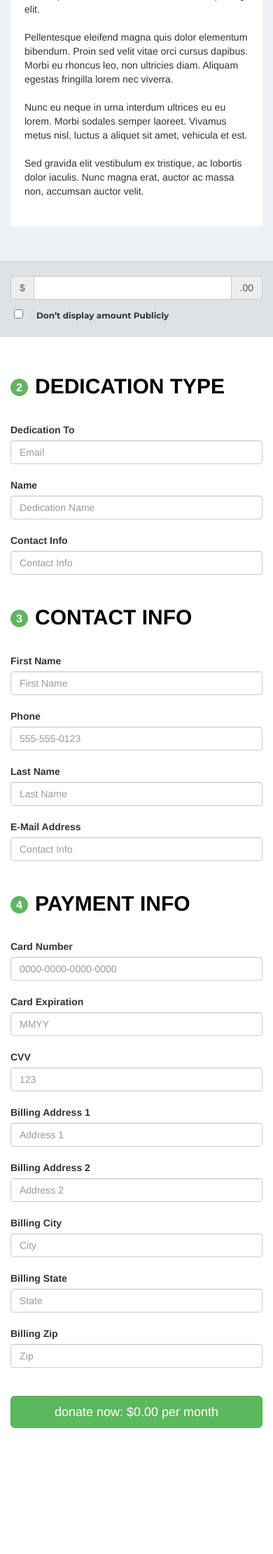
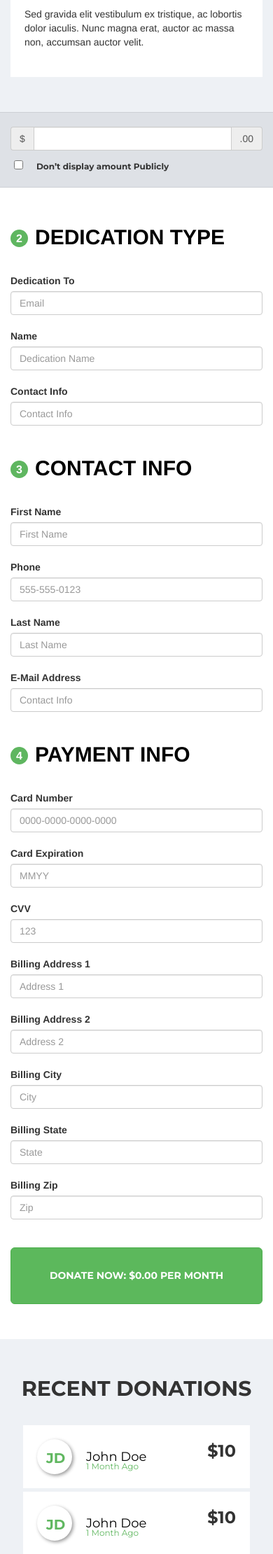
Before and after one commit to darrellweaverjr/donations, a PHP site: page / in a window 390 px wide. Shown: the part 2545-4765 px from the top of the page at 70% size. Before the commit the page ends 4585 px from the top, so only its background shows below. Run offline with PHP 8.4, Linux system fonts and the light colour scheme.

Commit message:
added mobile styles to page

```diff
--- a/css/app.css
+++ b/css/app.css
@@ -200,3 +200,149 @@ body{
 .dedication-sect{
   padding: 50px 0;
 }
+.btn-donation{
+  font-family: 'Montserrat', sans-serif;
+  font-weight: bold;
+  font-size: 30px;
+  text-transform: uppercase;
+  padding: 30px 0;
+}
+.recent-donations-sect{
+  background-color:#eef1f5;
+  padding: 50px 0;
+}
+.recent-donation-title{
+  font-family: 'Montserrat', sans-serif;
+  font-weight: bold;
+  font-size: 30px;
+  text-align: center;
+  text-transform: uppercase;
+  margin: 0 0 30px 0;
+}
+.recent-donators{
+  padding:20px;
+  background-color:#fff;
+  width: 60%;
+  margin: 5px auto;
+  overflow: auto;
+}
+.donators-initials{
+  border-radius: 60px;
+  box-shadow: 2px 2px 5px #999;
+  font-family: 'Montserrat', sans-serif;
+  font-weight: bold;
+  font-size: 20px;
+  text-align: center;
+  color:#60b760;
+  width:50px;
+  height:50px;
+  float: left;
+  padding: 13px;
+  margin: 0 10px 0 0;
+}
+.donator-name-date {
+  float: left;
+  font-family: 'Montserrat', sans-serif;
+  margin: 18px 0 0 10px;
+  line-height: 14px;
+}
+.donator-name{
+  font-size: 18px;
+  color:#000;
+}
+.recent-donation-date{
+  font-size: 12px;
+  color:#60b760;
+}
+.donation-amount{
+  float:right;
+  font-family: 'Montserrat', sans-serif;
+  font-weight: bold;
+  font-size: 24px;
+}
+.see-more-btn{
+  text-align: center;
+  padding: 10px 0;
+}
+.viewing-count{
+  text-align: center;
+  font-family: 'Montserrat', sans-serif;
+  font-size: 12px;
+  text-transform: uppercase;
+}
+.footer{
+  background-color:#383838;
+  text-transform: uppercase;
+  color:#fff;
+  padding: 60px 0;
+  font-family: 'Montserrat', sans-serif;
+  font-size: 12px;
+  text-align: center;
+}
+@media (max-width: 767px) {
+  .recent-donators{
+    padding:20px;
+    background-color:#fff;
+    width: 90%;
+    margin: 5px auto;
+    overflow: auto;
+  }
+  .donation-label-amount {
+    width: 29%;
+  }
+  .goal-raised {
+    width: 60%;
+    min-height: 130px;
+  }
+  .your-support-label {
+    background-color: #5fb660;
+    width: 35%;
+    font-size: 16px;
+    line-height: 18px;
+    min-height: 130px;
+  }
+  .raised-money-label-amount {
+    text-align: right;
+    font-size: 12px;
+  }
+  .raised-money-label {
+    text-align: left;
+    font-size: 12px;
+  }
+  .progress-amount {
+    font-size: 24px;
+  }
+}
+@media (max-width: 480px) {
+  .donation-radio {
+    padding: 5px;
+  }
+  .donation-label-amount {
+    width: 30%;
+    font-size: 12px;
+  }
+  .btn-donation {
+    font-size: 14px;
+  }
+  .donation-label {
+    font-size: 12px;
+    font-weight: bold;
+    text-transform: uppercase;
+    float: right;
+    width: 50%;
+  }
+  .your-support-label {
+    background-color: #5fb660;
+    width: 35%;
+    font-size: 10px;
+    line-height: 12px;
+    min-height: 130px;
+  }
+  #donation-info {
+    padding: 0 0 40px;
+    font-family: 'Montserrat', sans-serif;
+  }
+  .your-support-sect{
+    display: none;
+  }
+}
--- a/index.html
+++ b/index.html
@@ -14,10 +14,10 @@
         <div class="nav">
           <div class="container">
             <div class="row">
-              <div class="col-sm-6">
+              <div class="col-xs-4">
                 <img src="images/logo.jpg" alt="default logo">
               </div>
-              <div class="col-sm-6">
+              <div class="col-xs-8">
                 <div class="donation-amounts">
                   <div class="donations-sect">
                     <div class="donation-label-amount">$1234.56</div>
@@ -286,43 +286,43 @@
               <div class="row dedication-inputs">
                 <div class="col-md-3 dedication-input-col">
                   <label for="inputEmail3" class="control-label">Card Number</label>
-                  <input type="text" class="form-control" placeholder="0000-0000-0000-0000">
+                  <input type="text" class="form-control" placeholder="0000-0000-0000-0000" required>
                 </div>
                 <div class="col-md-2 dedication-input-col">
                   <label for="inputEmail3" class="control-label">Card Expiration</label>
-                  <input type="text" class="form-control" placeholder="MMYY">
+                  <input type="text" class="form-control" placeholder="MMYY" required>
                 </div>
                 <div class="col-md-2 dedication-input-col">
                   <label for="inputEmail3" class="control-label">CVV</label>
-                  <input type="text" class="form-control" placeholder="123">
+                  <input type="text" class="form-control" placeholder="123" required>
                 </div>
 
                 <div class="col-md-6 dedication-input-col">
                   <label for="inputEmail3" class="control-label">Billing Address 1</label>
-                  <input type="text" class="form-control" placeholder="Address 1">
+                  <input type="text" class="form-control" placeholder="Address 1" required>
                 </div>
                 <div class="col-md-6 dedication-input-col">
                   <label for="inputEmail3" class="control-label">Billing Address 2</label>
-                  <input type="text" class="form-control" placeholder="Address 2">
+                  <input type="text" class="form-control" placeholder="Address 2" required>
                 </div>
 
                 <div class="col-md-4 dedication-input-col">
                   <label for="inputEmail3" class="control-label">Billing City</label>
-                  <input type="text" class="form-control" placeholder="City">
+                  <input type="text" class="form-control" placeholder="City" required>
                 </div>
                 <div class="col-md-4 dedication-input-col">
                   <label for="inputEmail3" class="control-label">Billing State</label>
-                  <input type="text" class="form-control" placeholder="State">
+                  <input type="text" class="form-control" placeholder="State" required>
                 </div>
                 <div class="col-md-4 dedication-input-col">
                   <label for="inputEmail3" class="control-label">Billing Zip</label>
-                  <input type="text" class="form-control" placeholder="Zip">
+                  <input type="text" class="form-control" placeholder="Zip" required>
                 </div>
               </div>
 
               <div class="row">
                 <div class="col-md-12">
-                  <button class="btn btn-success btn-block btn-lg">donate now: $0.00 per month</button>
+                  <button class="btn btn-success btn-block btn-lg btn-donation" type="submit">donate now: $0.00 per month</button>
                 </div>
               </div>
 
@@ -331,6 +331,57 @@
 
         </div>
 
+        <div class="recent-donations-sect">
+          <div class="container">
+            <div class="recent-donation-title">Recent Donations</div>
+            <!--- Donations Loop --->
+            <div class="recent-donators">
+              <div class="donators-initials">JD</div>
+              <div class="donator-name-date">
+                <div class="donator-name">John Doe</div>
+                <div class="recent-donation-date">1 Month Ago</div>
+              </div>
+              <div class="donation-amount">$10</div>
+            </div>
+            <!--- Loop Item End --->
+            <!--- Donations Loop --->
+            <div class="recent-donators">
+              <div class="donators-initials">JD</div>
+              <div class="donator-name-date">
+                <div class="donator-name">John Doe</div>
+                <div class="recent-donation-date">1 Month Ago</div>
+              </div>
+              <div class="donation-amount">$10</div>
+            </div>
+            <!--- Loop Item End --->
+            <!--- Donations Loop --->
+            <div class="recent-donators">
+              <div class="donators-initials">JD</div>
+              <div class="donator-name-date">
+                <div class="donator-name">John Doe</div>
+                <div class="recent-donation-date">1 Month Ago</div>
+              </div>
+              <div class="donation-amount">$10</div>
+            </div>
+            <!--- Loop Item End --->
+            <!--- Donations Loop --->
+            <div class="recent-donators">
+              <div class="donators-initials">JD</div>
+              <div class="donator-name-date">
+                <div class="donator-name">John Doe</div>
+                <div class="recent-donation-date">1 Month Ago</div>
+              </div>
+              <div class="donation-amount">$10</div>
+            </div>
+            <!--- Loop Item End --->
+          </div>
+          <div class="see-more-btn"><a href="#">+ See More</a></div>
+          <div class="viewing-count">Viewing  5 of 123 donations</div>
+        </div>
+
+        <div class="footer">
+          copyright © 2020 company name
+        </div>
         <script src="https://code.jquery.com/jquery-3.4.1.js" integrity="sha256-WpOohJOqMqqyKL9FccASB9O0KwACQJpFTUBLTYOVvVU=" crossorigin="anonymous"></script>
         <script src="js/bootstrap.js"></script>
     </body>
```
